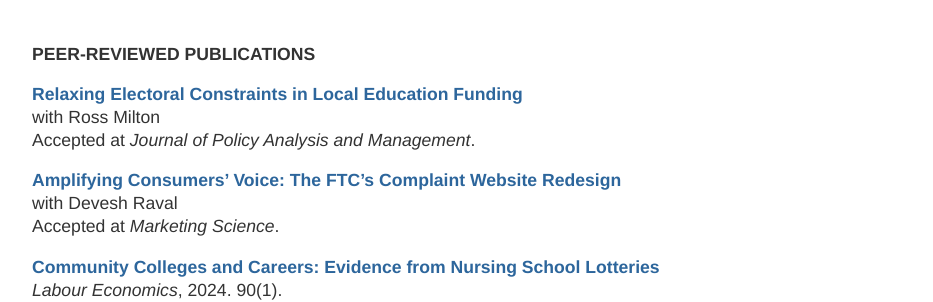
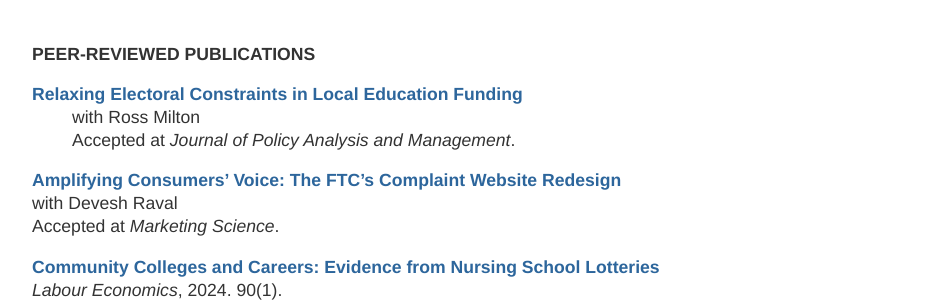
Before and after one commit to mzgrosz/mzgrosz.github.io, a Jekyll site: the page built from index.html, in a window 1280 px wide. Shown: the part 557-859 px from the top of the page, without its empty margins (160-1093 px from the left). Built offline with Jekyll 4.4.1, drawn with Linux system fonts in a browser that asks for light colours.

Commit message:
Update index.html

```diff
--- a/index.html
+++ b/index.html
@@ -2,6 +2,13 @@
 layout: default
 title: Michel Grosz
 ---
+
+<style>
+  .hanging-indent {
+    padding-left: 40px;
+    text-indent: -40px;
+  }
+</style>
 
 
 <table style="width:80%">
@@ -29,7 +36,7 @@ title: Michel Grosz
 <br>
 <p><b>PEER-REVIEWED PUBLICATIONS</b></p>
 
-<p><b><a href="https://edworkingpapers.com/ai22-524">Relaxing Electoral Constraints in Local Education Funding</a></b><br>
+<p  class="hanging-indent"><b><a href="https://edworkingpapers.com/ai22-524">Relaxing Electoral Constraints in Local Education Funding</a></b><br>
 	with Ross Milton <br>
 	Accepted at <em> Journal of Policy Analysis and Management</em>.</p>
 
```
